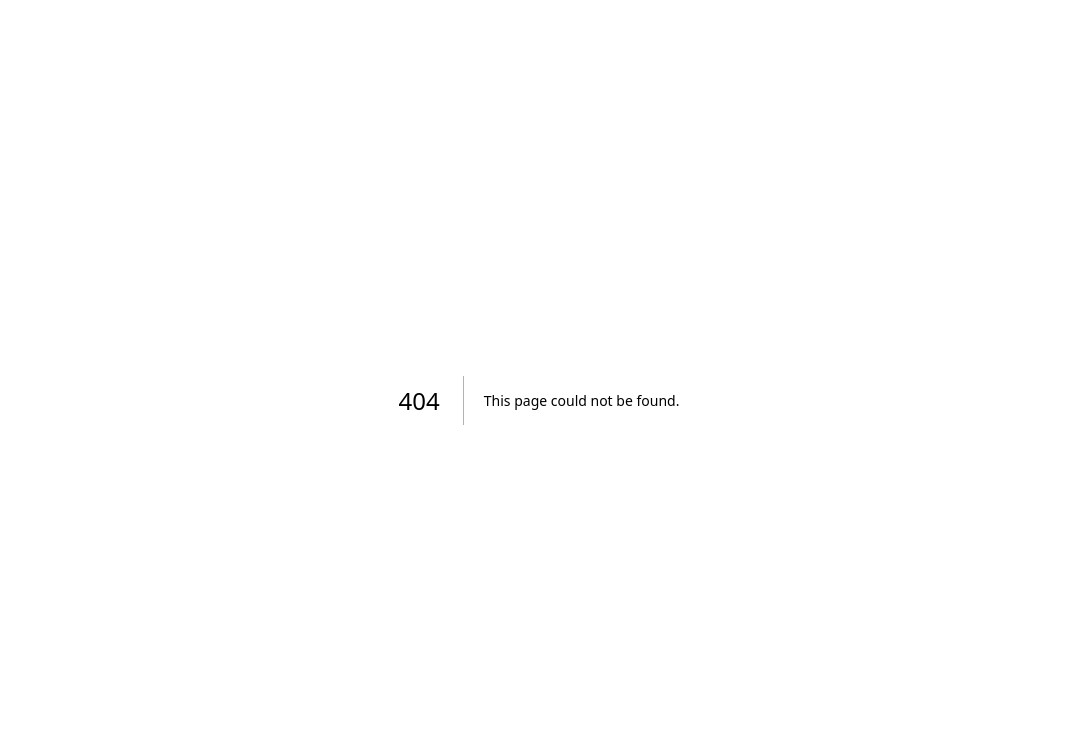
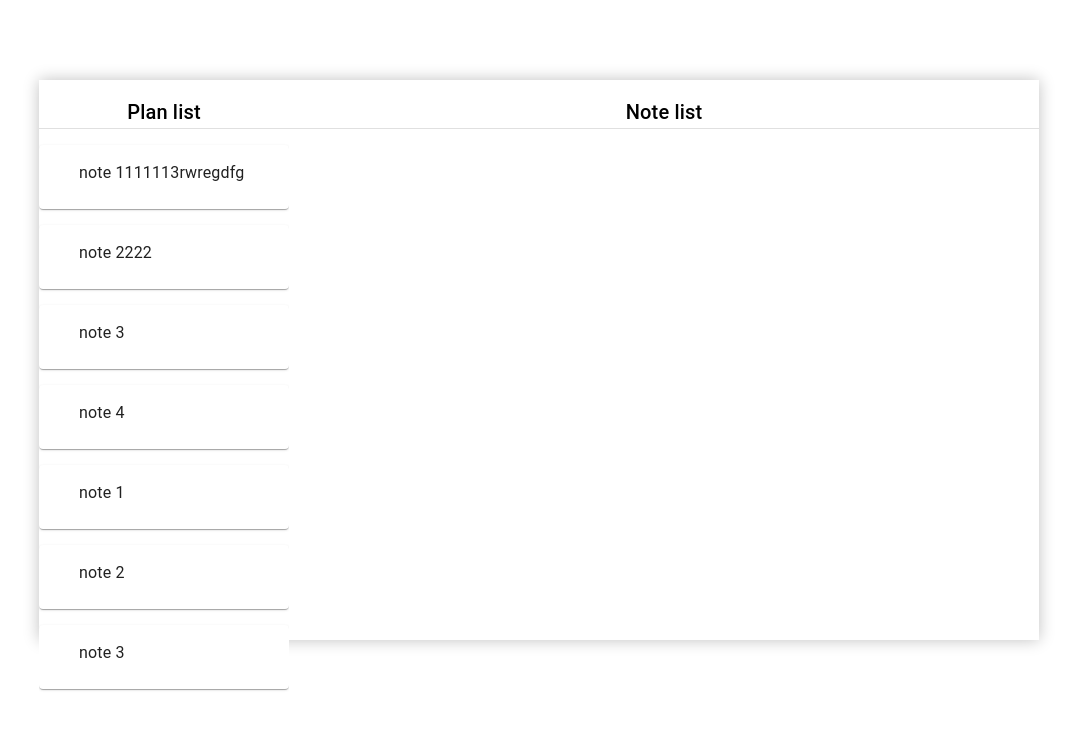
Before and after one commit to HaoVo767/note_app_frontend, a Next.js app: page /folder/1 in a window 1280 px wide. Before the commit this address had no page. Shown: the top 730 px of the page, without its empty margins (101-1178 px from the left). Built offline with nearby package versions, Linux system fonts and the light colour scheme.

Commit message:
6/8/2023

```diff
--- /dev/null
+++ b/components/FoldersList/index.tsx
@@ -0,0 +1,42 @@
+import React from "react";
+import { Box, Card, CardContent, Grid, List, Stack, Typography } from "@mui/material";
+import Link from "next/link";
+
+function ForlersList({ foldersList }: { foldersList: any[] }) {
+  return (
+    <Box
+      sx={{
+        textAlign: "left",
+        height: "100% ",
+        overflowY: "auto",
+        scrollbarWidth: "thin",
+        "&::-webkit-scrollbar": {
+          width: "0.1em",
+        },
+        "&::-webkit-scrollbar-track": {
+          background: "#f1f1f1",
+        },
+        "&::-webkit-scrollbar-thumb": {
+          backgroundColor: "#888",
+        },
+        "&::-webkit-scrollbar-thumb:hover": {
+          background: "#555",
+        },
+      }}
+    >
+      {foldersList.map(({ id, name }) => (
+        <Box sx={{ mt: 2 }} key={id}>
+          <Link href={`/folder/${id}`} style={{ textDecoration: "none" }}>
+            <Card>
+              <CardContent sx={{ overflowX: "hidden" }}>
+                <Typography sx={{ ml: 3 }}>{name}</Typography>
+              </CardContent>
+            </Card>
+          </Link>
+        </Box>
+      ))}
+    </Box>
+  );
+}
+
+export default ForlersList;
--- /dev/null
+++ b/components/NoteWrapper/index.tsx
@@ -0,0 +1,69 @@
+import { Box, Divider, Grid, Stack, Typography } from "@mui/material";
+import React from "react";
+import ForlersList from "../FoldersList";
+import UserMenu from "../UserMenu";
+
+function NoteWarpper() {
+  const foldersList = [
+    {
+      name: "note 1111113rwregdfg",
+      id: "1",
+    },
+    {
+      name: "note 2222",
+      id: "2",
+    },
+    {
+      name: "note 3",
+      id: "3",
+    },
+    {
+      name: "note 4",
+      id: "4",
+    },
+    {
+      name: "note 1",
+      id: "15",
+    },
+    {
+      name: "note 2",
+      id: "26",
+    },
+    {
+      name: "note 3",
+      id: "33",
+    },
+    {
+      name: "note 4",
+      id: "41",
+    },
+  ];
+  return (
+    <Box sx={{ height: "70vh", width: 1000, margin: "auto", mt: 10, boxShadow: "0 0 15px 0 rgb(193 193 193)" }}>
+      <Stack direction="column">
+        <UserMenu />
+        <Stack height={"90%"}>
+          <Grid container>
+            <Grid item xs={3}>
+              <Stack height={"90%"}>
+                <Typography variant="h6" sx={{ textAlign: "center" }}>
+                  Plan list
+                </Typography>
+                <Divider />
+                <ForlersList foldersList={foldersList} />
+              </Stack>
+            </Grid>
+            <Grid item xs={9}>
+              <Typography variant="h6" sx={{ textAlign: "center" }}>
+                Note list
+              </Typography>
+              <Divider />
+            </Grid>
+          </Grid>
+        </Stack>
+      </Stack>
+    </Box>
+  );
+}
+
+export default NoteWarpper;
--- /dev/null
+++ b/components/UserMenu/index.tsx
@@ -0,0 +1,32 @@
+import React from "react";
+import { useAppContext } from "@/context/state";
+import { Box, Menu, MenuItem, Typography } from "@mui/material";
+import { useRouter } from "next/router";
+
+export default function UserMenu() {
+  const { user } = useAppContext();
+  const [anchorEL, setAncorEl] = React.useState(null);
+  const open = Boolean(anchorEL);
+  const router = useRouter();
+  const handleLogout = () => {
+    router.push("/login");
+  };
+  const handleClose = () => {
+    setAncorEl(null);
+  };
+  const handleOpenMenu = (e: any) => {
+    setAncorEl(e.currentTarget);
+  };
+  return (
+    <Box>
+      <Box sx={{ display: "flex", justifyContent: "right", mr: 5 }}>
+        <Typography sx={{ cursor: "pointer", fontSize: 20, mt: 2, mb: 0 }} onClick={handleOpenMenu}>
+          {user?.userName}
+        </Typography>
+      </Box>
+      <Menu id="user-menu" anchorEl={anchorEL} open={open} onClose={handleClose}>
+        <MenuItem onClick={handleLogout}>Log out</MenuItem>
+      </Menu>
+    </Box>
+  );
+}
--- a/context/state.tsx
+++ b/context/state.tsx
@@ -2,8 +2,8 @@ import React from "react";
 import { createContext, useContext } from "react";
 
 interface IUser {
-  id: number;
-  userName: string;
+  id: number | null;
+  userName: string | null;
 }
 interface IState {
   user: IUser | null;
--- /dev/null
+++ b/pages/folder/[folderId]/index.tsx
@@ -0,0 +1,11 @@
+import React from "react";
+import { useRouter } from "next/router";
+import NoteWarpper from "@/components/NoteWrapper";
+
+function DetailFolder() {
+  const router = useRouter();
+  const { folderId } = router.query;
+  return <NoteWarpper />;
+}
+
+export default DetailFolder;
--- a/pages/index.tsx
+++ b/pages/index.tsx
@@ -5,6 +5,7 @@ export default function HomePage() {
   const router = useRouter();
   useEffect(() => {
     router.push("/login");
-  }, [router]);
+    // eslint-disable-next-line react-hooks/exhaustive-deps
+  }, []);
   return;
 }
--- a/pages/login.tsx
+++ b/pages/login.tsx
@@ -25,6 +25,8 @@ export default function LoginPage() {
   };
   React.useEffect(() => {
     localStorage.removeItem("user");
+    onChangeState({ user: null });
+    // eslint-disable-next-line react-hooks/exhaustive-deps
   }, []);
   const handleSubmit = () => {
     if (isSignIn) {
```
Also changed, not shown: components/NoteList/index.tsx (added, +24 -0 lines), pages/folder/[folderId]/note/[noteId].tsx (added, +13 -0 lines), pages/home.tsx (+21 -5 lines).
